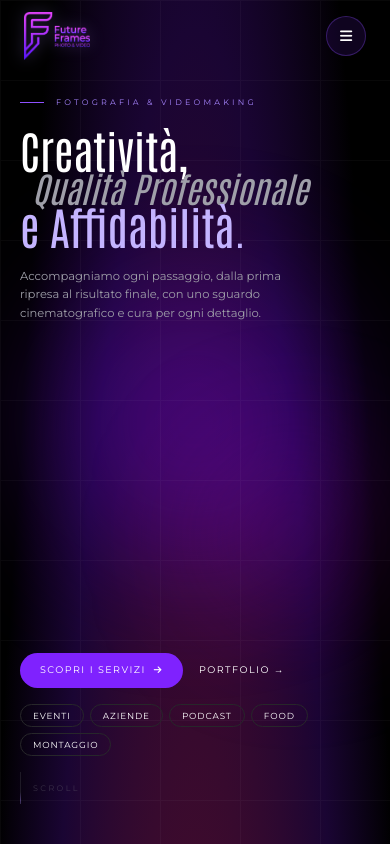
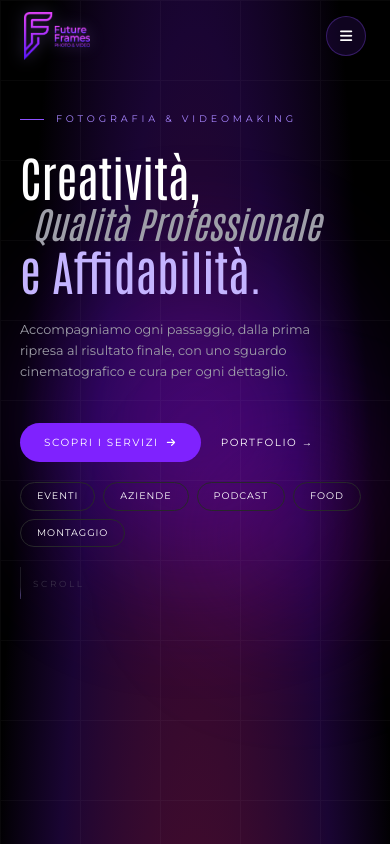
Before and after one commit to alelodato/future-frames-next, a Next.js app: page /servizi in a window 390 px wide. Shown: the top 844 px of the page. Built offline with nearby package versions, Linux system fonts and the light colour scheme; some icons are missing.

Commit message:
aggiustato hero pagina servizi per mobile

```diff
--- a/src/app/servizi/page.jsx
+++ b/src/app/servizi/page.jsx
@@ -260,7 +260,7 @@ function StickyServices() {
 // ─── MOBILE: verticale semplice ───────────────────────────────
 function MobileServices() {
   return (
-    <div className="md:hidden px-5 py-16 space-y-20">
+    <div className="md:hidden px-5 py-8 space-y-20">
       {services.map((s) => (
         <section key={s.id} id={`${s.id}-mobile`} className="space-y-6">
           {/* Label */}
@@ -412,7 +412,7 @@ export default function Servizi() {
     <div className="min-h-screen bg-[#02010b] text-white" style={{ background: "radial-gradient(ellipse at center, #000000 0%, #000000 8%, #1a0533 30%, #3d0b2d 50%, #1a0533 70%, #000000 88%, #000000 100%)" }}>
 
       {/* ── HERO ── */}
-      <div className="relative h-[100svh] min-h-[600px] overflow-hidden mb-24">
+      <div className="relative h-[100svh] min-h-[600px] overflow-hidden md:mb-24">
 
         {/* Sfondi glow */}
         <div className="pointer-events-none absolute top-1/2 left-1/2 -translate-x-1/2 -translate-y-1/2 h-72 w-72 rounded-full bg-violet-700/35 blur-3xl" />
@@ -423,62 +423,57 @@ export default function Servizi() {
           style={{ backgroundImage: "linear-gradient(rgba(255,255,255,1) 1px, transparent 1px), linear-gradient(90deg, rgba(255,255,255,1) 1px, transparent 1px)", backgroundSize: "80px 80px" }} />
 
         {/* ── MOBILE ── */}
-        <div className="md:hidden relative z-10 flex h-full flex-col justify-between px-5 pt-24 pb-10">
+        <div className="md:hidden relative z-10 flex flex-col px-5 pt-28 pb-10 gap-10">
 
-          {/* Top: label + titolo + sottotitolo */}
           <div className="flex flex-col">
-            <div className="flex items-center gap-3 mb-5">
+            <div className="flex items-center gap-3 mb-6">
               <div className="h-px w-6 bg-violet-500 flex-shrink-0" />
-              <p className="font-montserrat text-[0.5rem] uppercase tracking-[0.4em] text-violet-400">
+              <p className="font-montserrat text-[0.6rem] uppercase tracking-[0.4em] text-violet-400">
                 Fotografia & Videomaking
               </p>
             </div>
 
-            <h1 className="leading-[0.95] mb-5">
-              <span className="block font-antonio text-[2.8rem] text-white">
+            <h1 className="leading-[1.1] mb-6">
+              <span className="block font-antonio text-[3rem] text-white">
                 Creatività,
               </span>
-              <span className="block font-antonio text-[2.2rem] text-zinc-400 italic ml-3">
+              <span className="block font-antonio text-[2.3rem] text-zinc-400 italic ml-3">
                 Qualità Professionale
               </span>
-              <span className="block font-antonio text-[2.8rem] text-violet-300">
+              <span className="block font-antonio text-[3rem] text-violet-300">
                 e Affidabilità.
               </span>
             </h1>
 
-            <p className="font-montserrat text-[0.72rem] leading-relaxed text-zinc-400 max-w-[85%]">
+            <p className="font-montserrat text-[0.8rem] leading-relaxed text-zinc-400 max-w-[90%]">
               Accompagniamo ogni passaggio, dalla prima ripresa al risultato finale,
               con uno sguardo cinematografico e cura per ogni dettaglio.
             </p>
           </div>
 
-          {/* Bottom: CTA + pills + scroll */}
-          <div className="flex flex-col gap-4">
+          <div className="flex flex-col gap-5">
 
-            {/* CTA */}
-            <div className="flex items-center gap-4">
+            <div className="flex items-center gap-5">
               <a href="#servizi"
-                className="inline-flex items-center gap-2 rounded-full bg-violet-600 hover:bg-violet-500 px-5 py-2.5 font-montserrat text-[0.6rem] uppercase tracking-[0.15em] text-white transition">
+                className="inline-flex items-center gap-2 rounded-full bg-violet-600 hover:bg-violet-500 px-6 py-3 font-montserrat text-[0.65rem] uppercase tracking-[0.15em] text-white transition">
                 Scopri i servizi
-                <i className="fa-solid fa-arrow-right text-[0.55rem]" />
+                <i className="fa-solid fa-arrow-right text-[0.6rem]" />
               </a>
               <a href="#portfolio"
-                className="font-montserrat text-[0.6rem] uppercase tracking-[0.15em] text-zinc-500 hover:text-white transition">
+                className="font-montserrat text-[0.65rem] uppercase tracking-[0.15em] text-zinc-500 hover:text-white transition">
                 Portfolio →
               </a>
             </div>
 
-            {/* Pills */}
-            <div className="flex flex-wrap gap-1.5">
+            <div className="flex flex-wrap gap-2">
               {services.map((s) => (
                 <a key={s.id} href={`#${s.id}`}
-                  className="rounded-full border border-zinc-800 px-3 py-1 font-montserrat text-[0.55rem] uppercase tracking-[0.1em] text-zinc-600 hover:border-violet-500/50 hover:text-violet-300 transition">
+                  className="rounded-full border border-zinc-800 px-4 py-1.5 font-montserrat text-[0.6rem] uppercase tracking-[0.1em] text-zinc-600 hover:border-violet-500/50 hover:text-violet-300 transition">
                   {s.label}
                 </a>
               ))}
             </div>
 
-            {/* Scroll indicator */}
             <button
               type="button"
               onClick={() => {
@@ -496,7 +491,7 @@ export default function Servizi() {
                     animation: "scrollLight 1.5s ease-in-out infinite",
                   }} />
               </div>
-              <span className="font-montserrat text-[0.5rem] uppercase tracking-[0.3em] text-zinc-500">Scroll</span>
+              <span className="font-montserrat text-[0.55rem] uppercase tracking-[0.3em] text-zinc-500">Scroll</span>
             </button>
           </div>
         </div>
```
